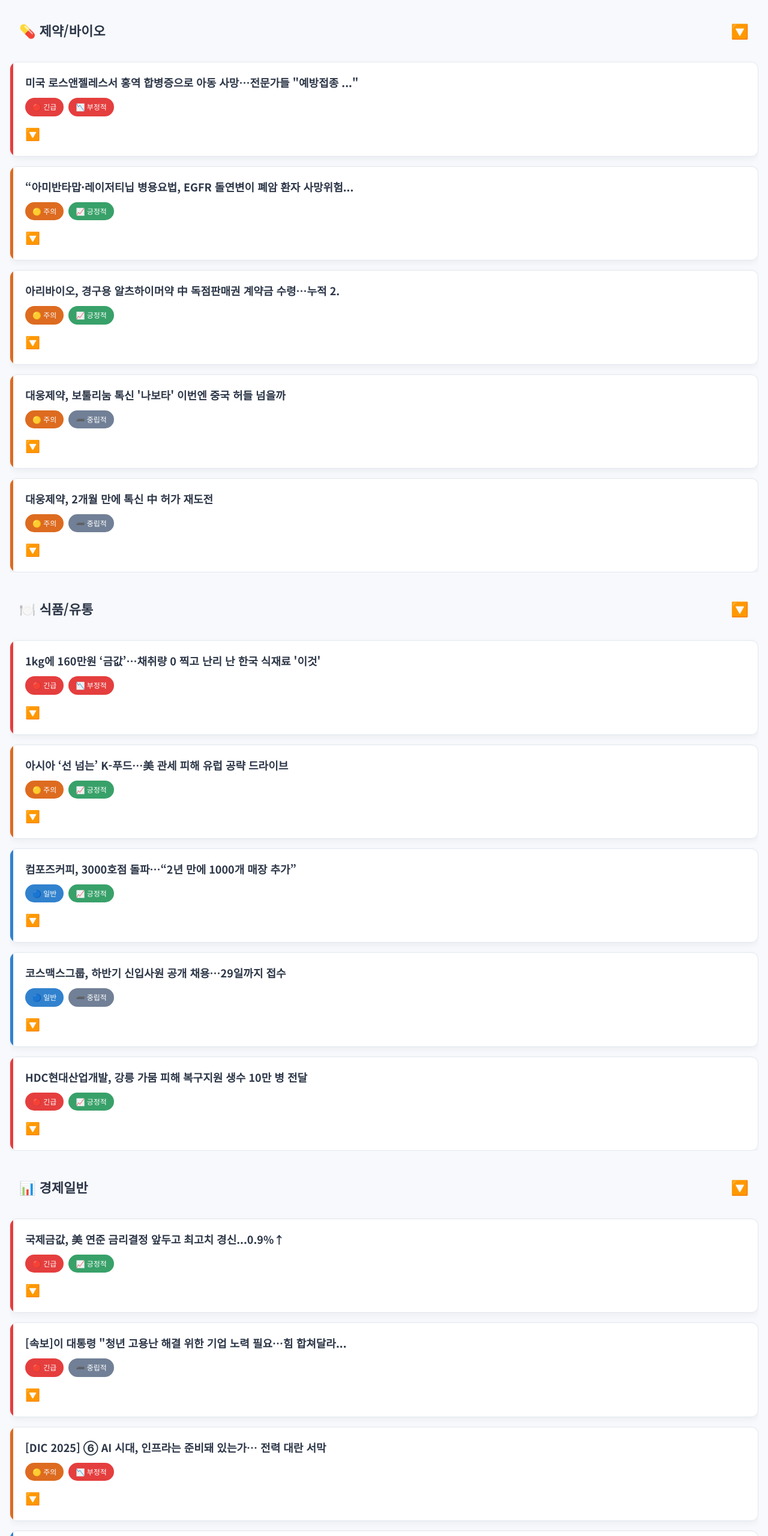
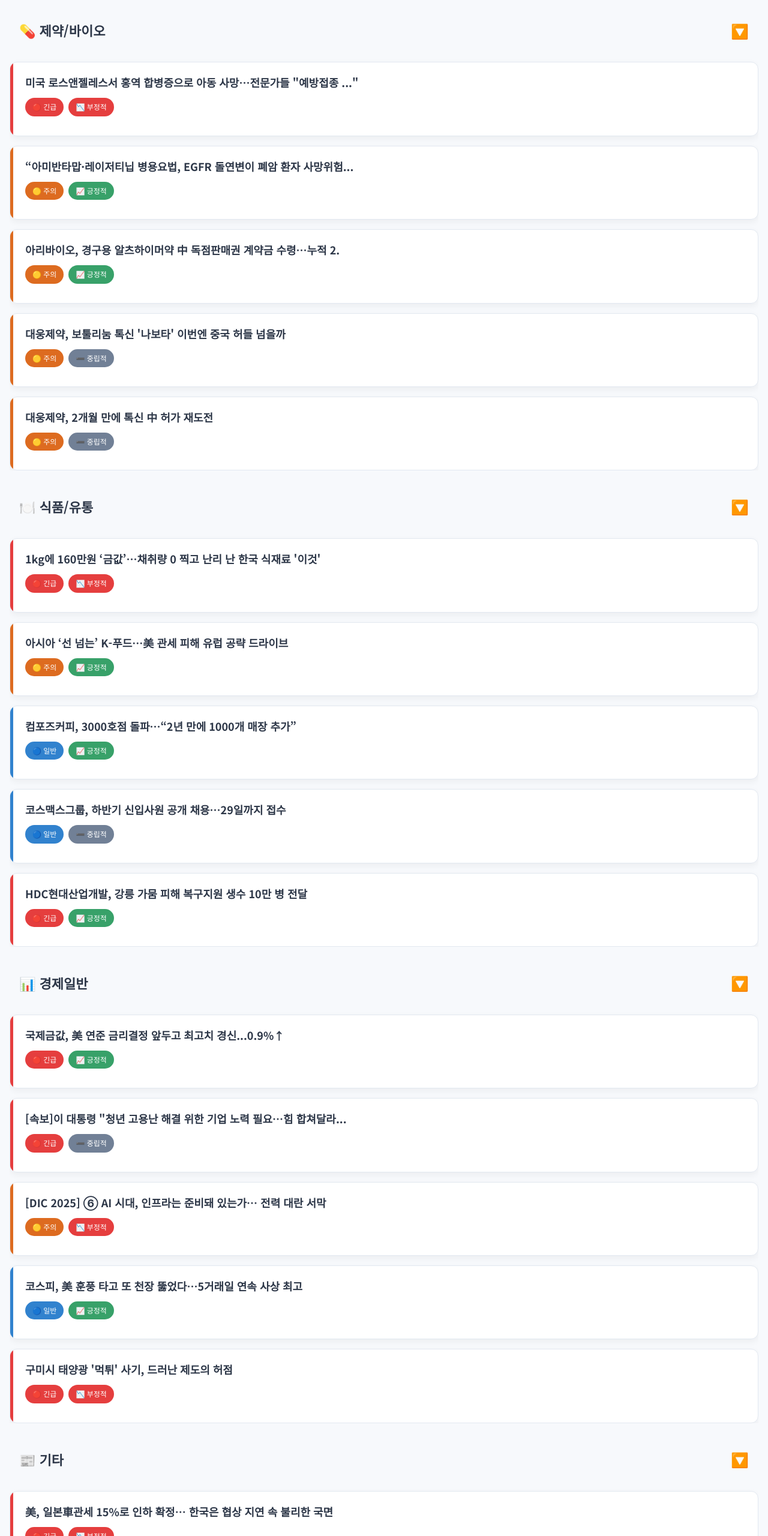
Before and after one commit to jh1234887/n8n-netlify, a plain HTML site: page index.html in a window 1280 px wide. Shown: the part 240-2800 px from the top of the page at 60% size. Drawn offline with Linux system fonts and the light colour scheme.

Commit message:
Update index.html

```diff
--- a/index.html
+++ b/index.html
@@ -357,7 +357,6 @@
                                 <span class="badge" style="background: var(--danger-color);">📉 부정적</span>
                             </div>
                             <div class="news-meta-brief">
-                                <span class="expand-icon">🔽</span>
                             </div>
                         </div>
                         <div class="news-details" id="news-Pharma_Bio-0">
@@ -383,7 +382,6 @@
                                 <span class="badge" style="background: var(--positive-color)">📈 긍정적</span>
                             </div>
                             <div class="news-meta-brief">
-                                <span class="expand-icon">🔽</span>
                             </div>
                         </div>
                         <div class="news-details" id="news-Pharma_Bio-1">
@@ -409,7 +407,6 @@
                                 <span class="badge" style="background: var(--positive-color)">📈 긍정적</span>
                             </div>
                             <div class="news-meta-brief">
-                                <span class="expand-icon">🔽</span>
                             </div>
                         </div>
                         <div class="news-details" id="news-Pharma_Bio-2">
@@ -437,7 +434,6 @@
                                 <span class="badge" style="background: var(--neutral-color)">➖ 중립적</span>
                             </div>
                             <div class="news-meta-brief">
-                                <span class="expand-icon">🔽</span>
                             </div>
                         </div>
                         <div class="news-details" id="news-Pharma_Bio-3">
@@ -463,7 +459,6 @@
                                 <span class="badge" style="background: var(--neutral-color)">➖ 중립적</span>
                             </div>
                             <div class="news-meta-brief">
-                                <span class="expand-icon">🔽</span>
                             </div>
                         </div>
                         <div class="news-details" id="news-Pharma_Bio-4">
@@ -498,7 +493,6 @@
                                 <span class="badge" style="background: var(--danger-color)">📉 부정적</span>
                             </div>
                             <div class="news-meta-brief">
-                                <span class="expand-icon">🔽</span>
                             </div>
                         </div>
                         <div class="news-details" id="news-Food_Retail-0">
@@ -524,7 +518,6 @@
                                 <span class="badge" style="background: var(--positive-color)">📈 긍정적</span>
                             </div>
                             <div class="news-meta-brief">
-                                <span class="expand-icon">🔽</span>
                             </div>
                         </div>
                         <div class="news-details" id="news-Food_Retail-1">
@@ -550,7 +543,6 @@
                                 <span class="badge" style="background: var(--positive-color)">📈 긍정적</span>
                             </div>
                             <div class="news-meta-brief">
-                                <span class="expand-icon">🔽</span>
                             </div>
                         </div>
                         <div class="news-details" id="news-Food_Retail-2">
@@ -576,7 +568,6 @@
                                 <span class="badge" style="background: var(--neutral-color)">➖ 중립적</span>
                             </div>
                             <div class="news-meta-brief">
-                                <span class="expand-icon">🔽</span>
                             </div>
                         </div>
                         <div class="news-details" id="news-Food_Retail-3">
@@ -602,7 +593,6 @@
                                 <span class="badge" style="background: var(--positive-color)">📈 긍정적</span>
                             </div>
                             <div class="news-meta-brief">
-                                <span class="expand-icon">🔽</span>
                             </div>
                         </div>
                         <div class="news-details" id="news-Food_Retail-4">
@@ -636,7 +626,6 @@
                                 <span class="badge" style="background: var(--positive-color)">📈 긍정적</span>
                             </div>
                             <div class="news-meta-brief">
-                                <span class="expand-icon">🔽</span>
                             </div>
                         </div>
                         <div class="news-details" id="news-Economy_General-0">
@@ -662,7 +651,6 @@
                                 <span class="badge" style="background: var(--neutral-color)">➖ 중립적</span>
                             </div>
                             <div class="news-meta-brief">
-                                <span class="expand-icon">🔽</span>
                             </div>
                         </div>
                         <div class="news-details" id="news-Economy_General-1">
@@ -688,7 +676,6 @@
                                 <span class="badge" style="background: var(--danger-color)">📉 부정적</span>
                             </div>
                             <div class="news-meta-brief">
-                                <span class="expand-icon">🔽</span>
                             </div>
                         </div>
                         <div class="news-details" id="news-Economy_General-2">
@@ -714,7 +701,6 @@
                                 <span class="badge" style="background: var(--positive-color)">📈 긍정적</span>
                             </div>
                             <div class="news-meta-brief">
-                                <span class="expand-icon">🔽</span>
                             </div>
                         </div>
                         <div class="news-details" id="news-Economy_General-3">
@@ -740,7 +726,6 @@
                                 <span class="badge" style="background: var(--danger-color)">📉 부정적</span>
                             </div>
                             <div class="news-meta-brief">
-                                <span class="expand-icon">🔽</span>
                             </div>
                         </div>
                         <div class="news-details" id="news-Economy_General-4">
@@ -774,7 +759,6 @@
                                 <span class="badge" style="background: var(--danger-color)">📉 부정적</span>
                             </div>
                             <div class="news-meta-brief">
-                                <span class="expand-icon">🔽</span>
                             </div>
                         </div>
                         <div class="news-details" id="news-Uncategorized-0">
@@ -800,7 +784,6 @@
                                 <span class="badge" style="background: var(--positive-color)">📈 긍정적</span>
                             </div>
                             <div class="news-meta-brief">
-                                <span class="expand-icon">🔽</span>
                             </div>
                         </div>
                         <div class="news-details" id="news-Uncategorized-1">
@@ -828,7 +811,6 @@
                                 <span class="badge" style="background: var(--positive-color)">📈 긍정적</span>
                             </div>
                             <div class="news-meta-brief">
-                                <span class="expand-icon">🔽</span>
                             </div>
                         </div>
                         <div class="news-details" id="news-Uncategorized-2">
@@ -854,7 +836,6 @@
                                 <span class="badge" style="background: var(--danger-color)">📉 부정적</span>
                             </div>
                             <div class="news-meta-brief">
-                                <span class="expand-icon">🔽</span>
                             </div>
                         </div>
                         <div class="news-details" id="news-Uncategorized-3">
@@ -880,7 +861,6 @@
                                 <span class="badge" style="background: var(--positive-color)">📈 긍정적</span>
                             </div>
                             <div class="news-meta-brief">
-                                <span class="expand-icon">🔽</span>
                             </div>
                         </div>
                         <div class="news-details" id="news-Uncategorized-4">
```
